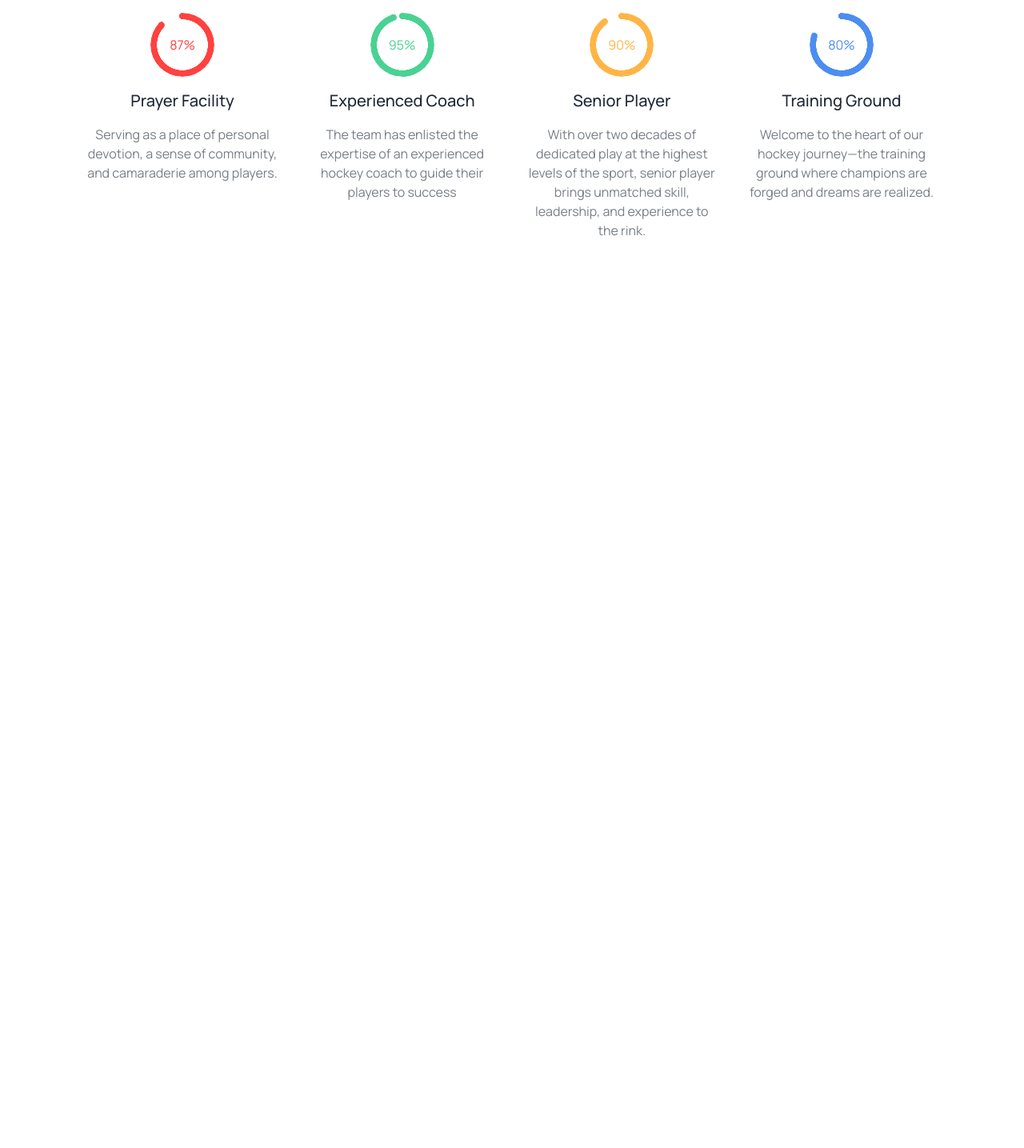
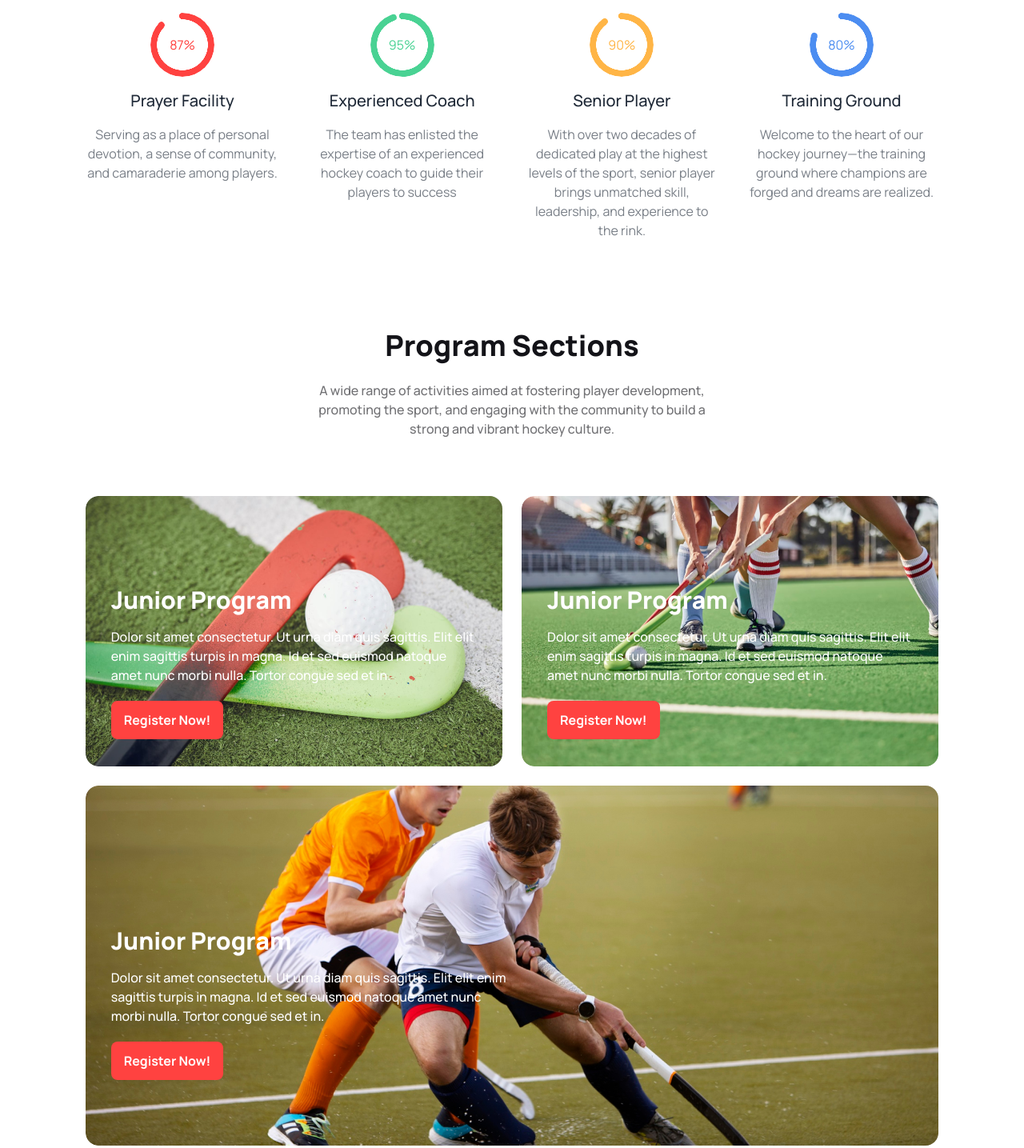
Before and after one commit to Sultana-Razia/hockeys-club, a plain HTML site: page index.html in a window 1280 px wide. Shown: the part 809-2244 px from the top of the page at 80% size. Before the commit the page ends 1109 px from the top, so only its background shows below. Drawn offline with nearby package versions, Linux system fonts and the light colour scheme.

Commit message:
program section added

```diff
--- a/index.html
+++ b/index.html
@@ -128,6 +128,41 @@
         </section>
 
         <!-- Program Section -->
+        <section class="container w-5/6 mx-auto pt-12 lg:pt-28">
+            <div class="text-center text-primary-color w-1/2 mx-auto">
+                <h1 class="text-4xl font-extrabold">Program Sections</h1>
+                <p class="opacity-60 font-medium py-6">A wide range of activities aimed at fostering player development,
+                    promoting the sport, and engaging
+                    with the community to build a strong and vibrant hockey culture.</p>
+            </div>
+
+            <div class="grid grid-cols-1 lg:grid-cols-2 gap-6 text-white mt-12">
+                <div
+                    class="bg-[url('Images/2.png')] bg-cover h-[244px] lg:h-[338px] bg-no-repeat px-8 lg:pt-24 rounded-2xl">
+                    <h2 class="font-extrabold text-3xl py-4">Junior Program</h2>
+                    <p class="font-medium">Dolor sit amet consectetur. Ut urna diam quis sagittis. Elit elit
+                        enim sagittis turpis in magna. Id et sed euismod natoque amet nunc morbi nulla. Tortor congue
+                        sed et in.</p>
+                    <button class="bg-[#FF4240] px-4 py-3 my-5 font-bold rounded-lg">Register Now!</button>
+                </div>
+                <div
+                    class="bg-[url('Images/3.png')] bg-cover h-[244px] lg:h-[338px] bg-no-repeat px-8 lg:pt-24  rounded-2xl">
+                    <h2 class="font-extrabold text-3xl py-4">Junior Program</h2>
+                    <p class="font-medium">Dolor sit amet consectetur. Ut urna diam quis sagittis. Elit elit
+                        enim sagittis turpis in magna. Id et sed euismod natoque amet nunc morbi nulla. Tortor congue
+                        sed et in.</p>
+                    <button class="bg-[#FF4240] px-4 py-3 my-5 font-bold rounded-lg">Register Now!</button>
+                </div>
+                <div
+                    class="bg-[url('Images/4.png')] bg-cover h-[244px] lg:h-[450px] bg-no-repeat px-8 lg:pt-40 lg:col-span-2 lg:w-full mb-8 rounded-2xl">
+                    <h2 class="font-extrabold text-3xl py-4">Junior Program</h2>
+                    <p class="font-medium lg:w-1/2 p-">Dolor sit amet consectetur. Ut urna diam quis sagittis. Elit elit
+                        enim sagittis turpis in magna. Id et sed euismod natoque amet nunc morbi nulla. Tortor congue
+                        sed et in.</p>
+                    <button class="bg-[#FF4240] px-4 py-3 my-5 font-bold rounded-lg">Register Now!</button>
+                </div>
+            </div>
+        </section>
     </main>
 </body>
 
```
